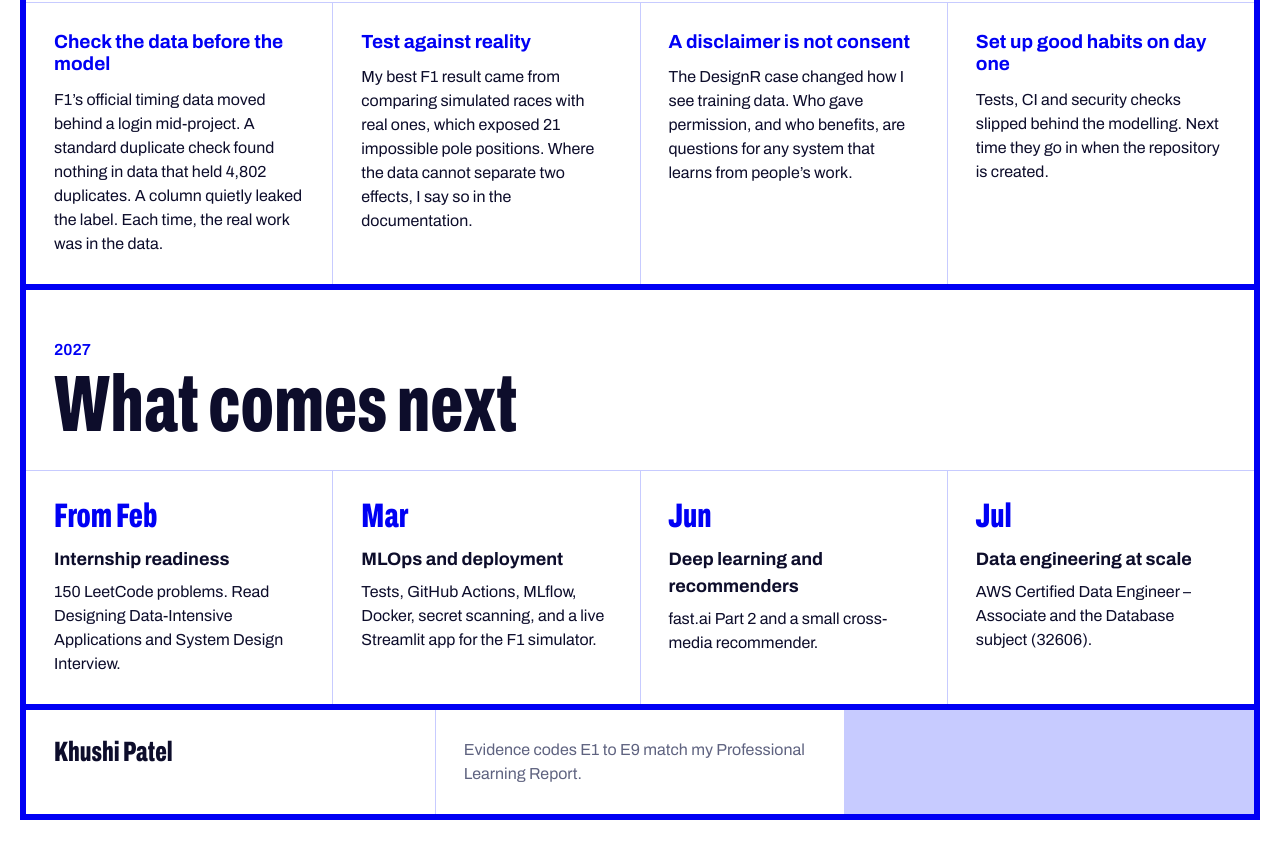
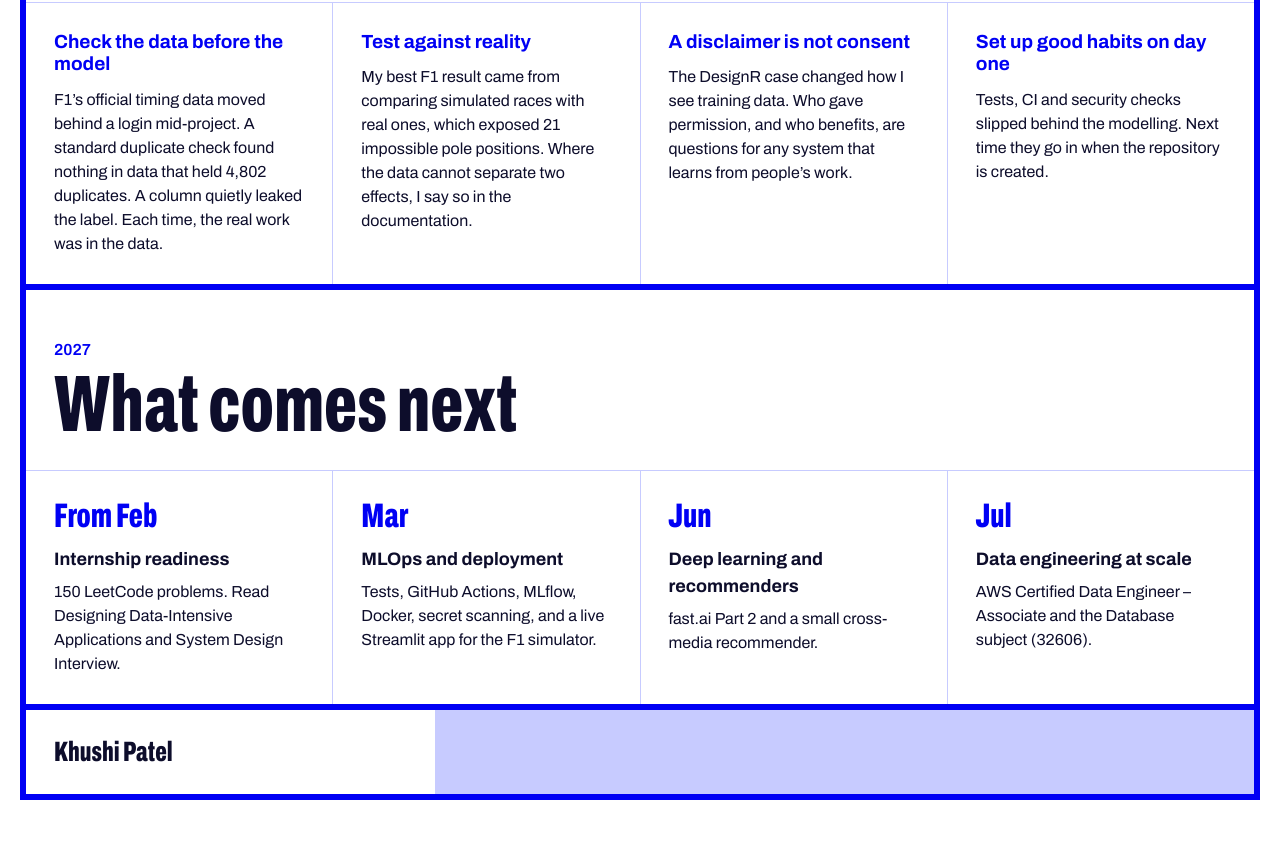
Before and after one commit to khushi075/portfolio, a plain HTML site: page index.html in a window 1280 px wide. Shown: the part 5568-6427 px from the top of the page. Drawn offline with Linux system fonts and the light colour scheme.

Commit message:
Remove codes reference from footer

```diff
--- a/index.html
+++ b/index.html
@@ -276,7 +276,6 @@
 
   <footer class="foot grid">
     <p class="cell foot-name">Khushi Patel</p>
-    <p class="cell muted">Evidence codes E1 to E9 match my Professional Learning Report.</p>
   </footer>
 </main>
 <script src="main.js"></script>
```
